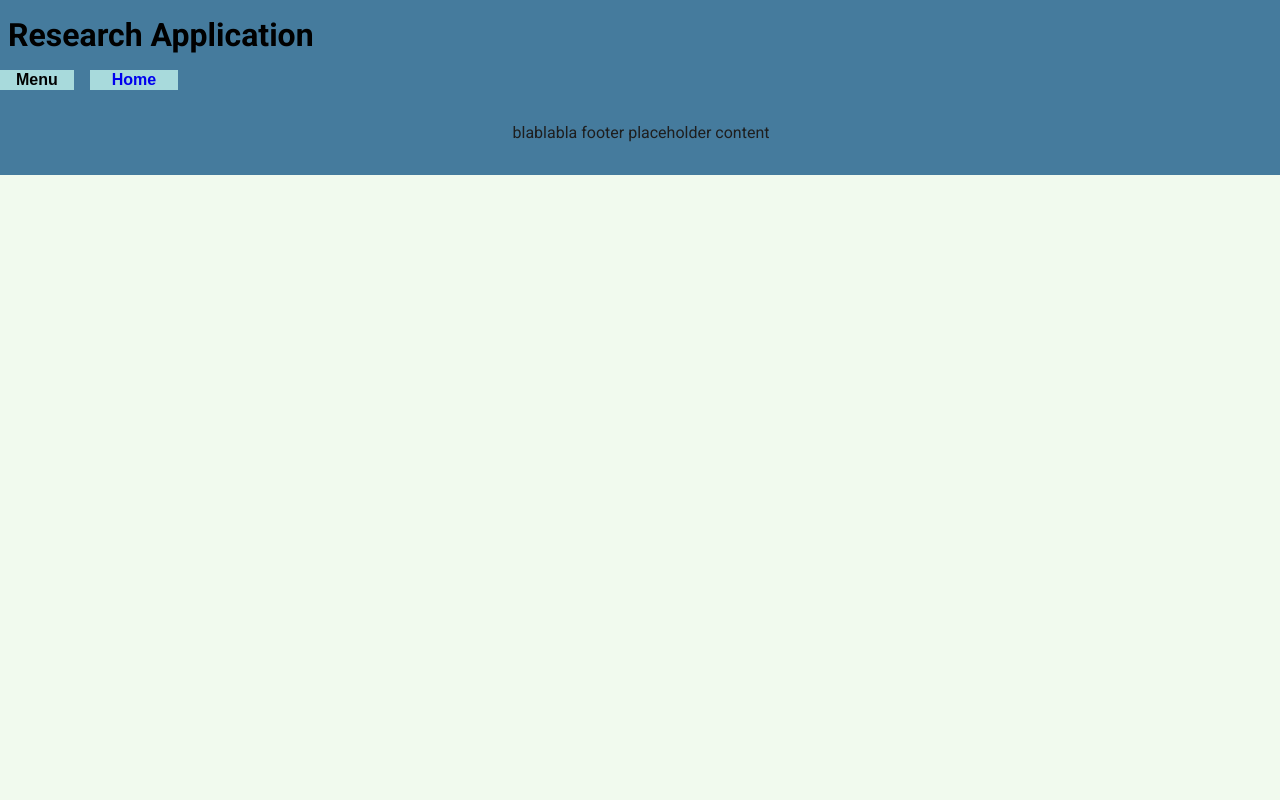
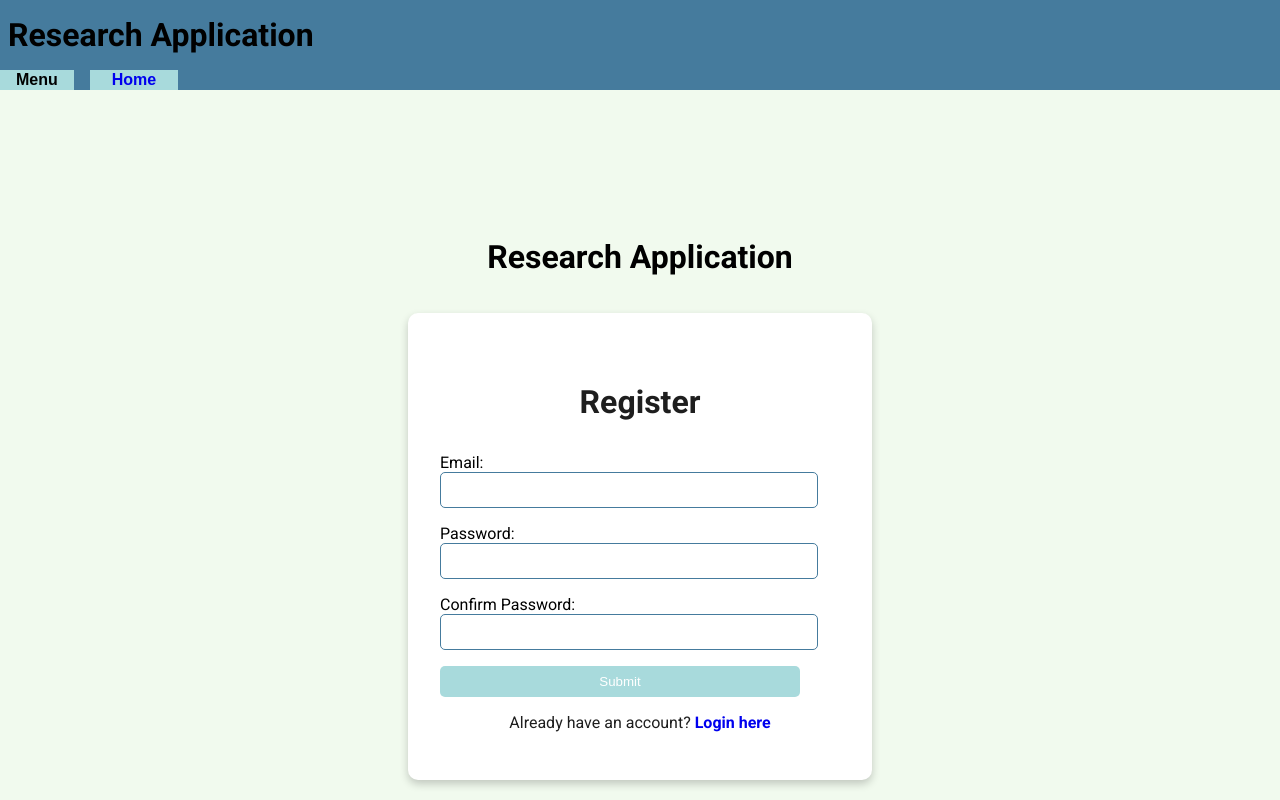
Before and after one commit to Eirikfin/IDG2671Group1, a React (Vite) app in the folder front-end/: page /register in a window 1280 px wide. Shown: the top 800 px of the page. Built offline with nearby package versions, Linux system fonts and the light colour scheme.

Commit message:
created register new user page

```diff
--- a/front-end/src/App.jsx
+++ b/front-end/src/App.jsx
@@ -6,6 +6,7 @@ import CreateQuestions from './newstudy/createquestions/createquestions'
 import Results from './results/results';
 import Newstudy from './newstudy/newstudy'
 import Login from './login/Login';
+import Register from './register/Register';
 import { BrowserRouter as Router, Routes, Route } from 'react-router-dom';
 
 
@@ -21,6 +22,7 @@ export default function App() {
           <Route path="/create_study/questions" element={<CreateQuestions/>}/>
           <Route path="/results" element={<Results />} />
           <Route path="/login" element={<Login />} />
+          <Route path="/register" element={<Register />} />
         </Routes>
         <Footer/>
       </Router>
--- /dev/null
+++ b/front-end/src/register/Register.jsx
@@ -0,0 +1,22 @@
+import styles from './Register.module.scss';
+
+export default function Register() {
+    return(
+        <div className={styles.register}>
+            <h1>Research Application</h1>
+            <div className={styles.register__container}>
+                <h1 className={styles.register__container__title}>Register</h1>
+                <form className={styles.register__container__form} action="/register" method="POST">
+                    <label>Email:</label>
+                    <input className={styles.register__container__form__input} type="text" name="email"></input>
+                    <label>Password:</label>
+                    <input className={styles.register__container__form__input} type="password" name="password"></input>
+                    <label>Confirm Password:</label>
+                    <input className={styles.register__container__form__input} type="password" name="confirm-password"></input>
+                    <input className={styles.register__container__form__button} type="submit"></input>
+                </form>
+                <p>Already have an account? <a href="/login">Login here</a></p>
+            </div>
+        </div>
+    )
+}
--- /dev/null
+++ b/front-end/src/register/Register.module.css
@@ -0,0 +1,52 @@
+.register {
+  display: flex;
+  flex-direction: column;
+  align-items: center;
+  justify-content: center;
+  height: 100vh;
+  background-color: #F1FAEE;
+}
+.register__container {
+  display: flex;
+  flex-direction: column;
+  align-items: center;
+  justify-content: center;
+  padding: 2rem;
+  border-radius: 10px;
+  box-shadow: 0 4px 8px rgba(0, 0, 0, 0.2);
+  background-color: #FFFFFF;
+  width: 90%;
+  max-width: 400px;
+}
+.register__container__title {
+  font-size: 2rem;
+  margin-bottom: 1rem;
+  color: #1e1e1e;
+}
+.register__container__form {
+  width: 100%;
+  display: flex;
+  flex-direction: column;
+}
+.register__container__form__input {
+  margin-bottom: 1rem;
+  padding: 0.5rem;
+  border-radius: 5px;
+  border: 1px solid #457b9d;
+  font-size: 1rem;
+}
+.register__container__form__input:focus {
+  border-color: #F1FAEE;
+  outline: none;
+}
+.register__container__form__button {
+  padding: 0.5rem;
+  background-color: #A8DADC;
+  color: white;
+  border-radius: 5px;
+  border: none;
+  cursor: pointer;
+}
+.register__container__form__button:hover {
+  background-color: #355f7a;
+}/*# sourceMappingURL=Register.module.css.map */
--- /dev/null
+++ b/front-end/src/register/Register.module.scss
@@ -0,0 +1,61 @@
+@import '../assets/color-variables/colors.scss';
+
+.register {
+    display: flex;
+    flex-direction: column;
+    align-items: center;
+    justify-content: center;
+    height: 100vh;
+    background-color: $bg_white;
+
+    &__container {
+        display: flex;
+        flex-direction: column;
+        align-items: center;
+        justify-content: center;
+        padding: 2rem;
+        border-radius: 10px;
+        box-shadow: 0 4px 8px rgba(0, 0, 0, 0.2);
+        background-color: $second_bg;
+        width: 90%;
+        max-width: 400px;
+
+        &__title {
+            font-size: 2rem;
+            margin-bottom: 1rem;
+            color: $text;
+        }
+
+        &__form {
+            width: 100%;
+            display: flex;
+            flex-direction: column;
+
+            &__input {
+                margin-bottom: 1rem;
+                padding: 0.5rem;
+                border-radius: 5px;
+                border: 1px solid $border;
+                font-size: 1rem;
+
+                &:focus {
+                    border-color: $bg_white;
+                    outline: none;
+                }
+            }
+
+            &__button {
+                padding: 0.5rem;
+                background-color: $secondary_btn;
+                color: white;
+                border-radius: 5px;
+                border: none;
+                cursor: pointer;
+
+                &:hover {
+                    background-color: darken($primary_btn, 10%);
+                }
+            }
+        }
+    }
+}
```
Also changed, not shown: 1 other file (tests, documents, lock files or other folders).
